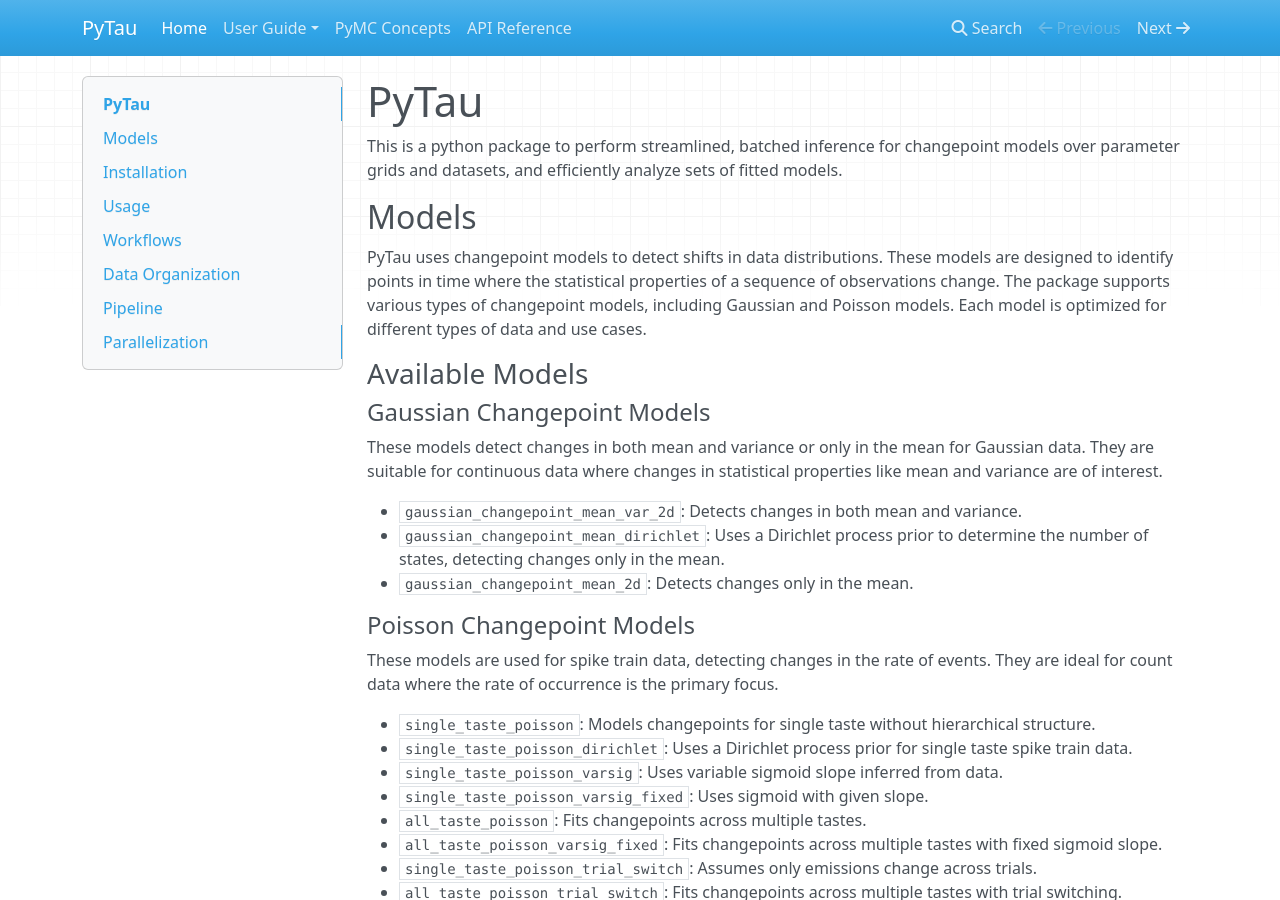
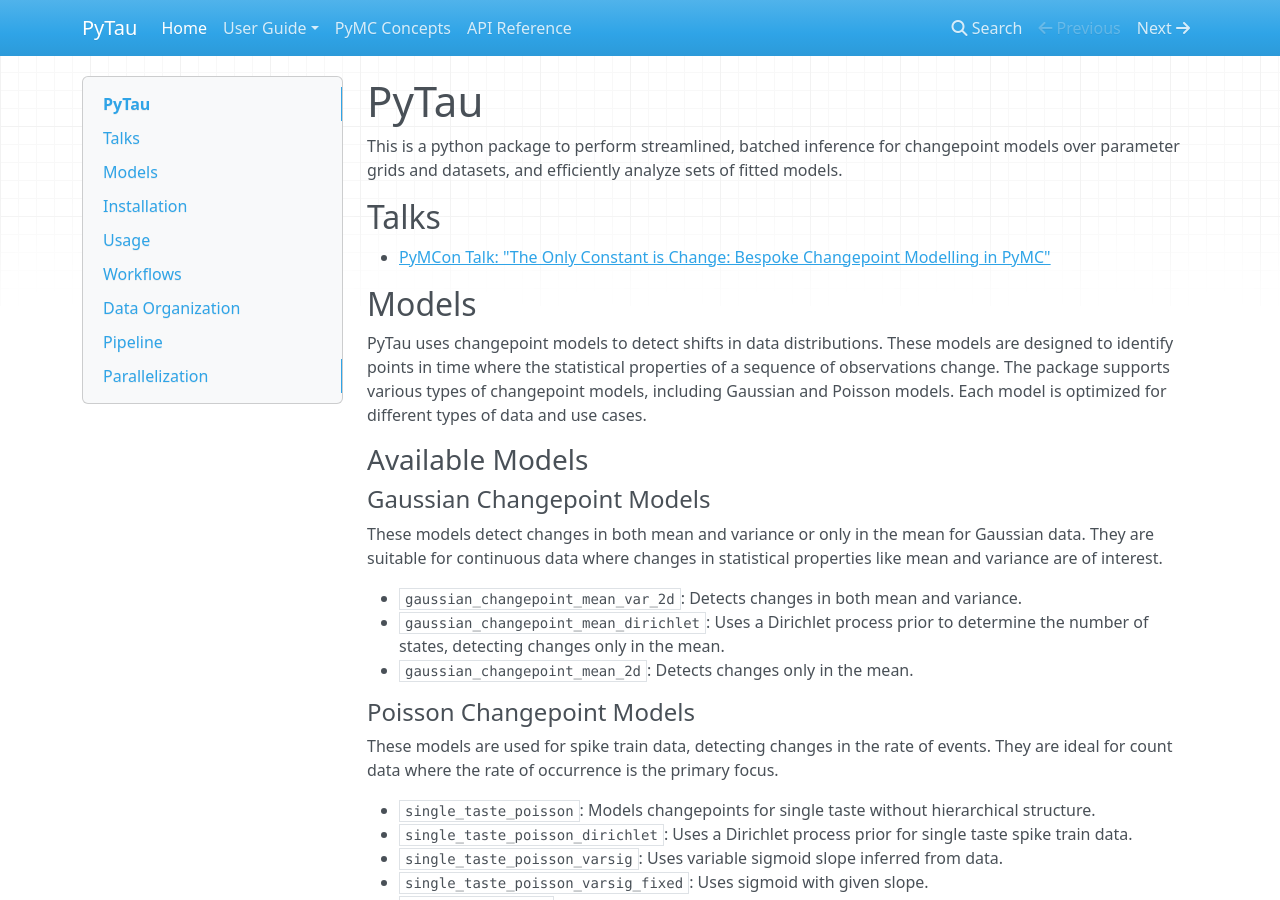
Before and after one commit to abuzarmahmood/pytau, an MkDocs documentation site: the page built from docs/index.md, in a window 1280 px wide and 900 px high. Built offline with MkDocs 1.6.1, drawn with Linux system fonts in a browser that asks for light colours; nearby versions of some CDN libraries.

Commit message:
Add PyMCon talk link to docs landing page
- Added Talks section with the PyMCon talk link

Co-authored-by: openhands <openhands@all-hands.dev>

```diff
--- a/docs/index.md
+++ b/docs/index.md
@@ -1,6 +1,10 @@
 # PyTau
 
 This is a python package to perform streamlined, batched inference for changepoint models over parameter grids and datasets, and efficiently analyze sets of fitted models.
+
+## Talks
+
+- [PyMCon Talk: "The Only Constant is Change: Bespoke Changepoint Modelling in PyMC"](https://discourse.pymc.io/t/new-pymcon-talk-the-only-constant-is-change-bespoke-changepoint-modelling-in-pymc-by-abuzar-mahmood/13251)
 
 ## Models
 
```
